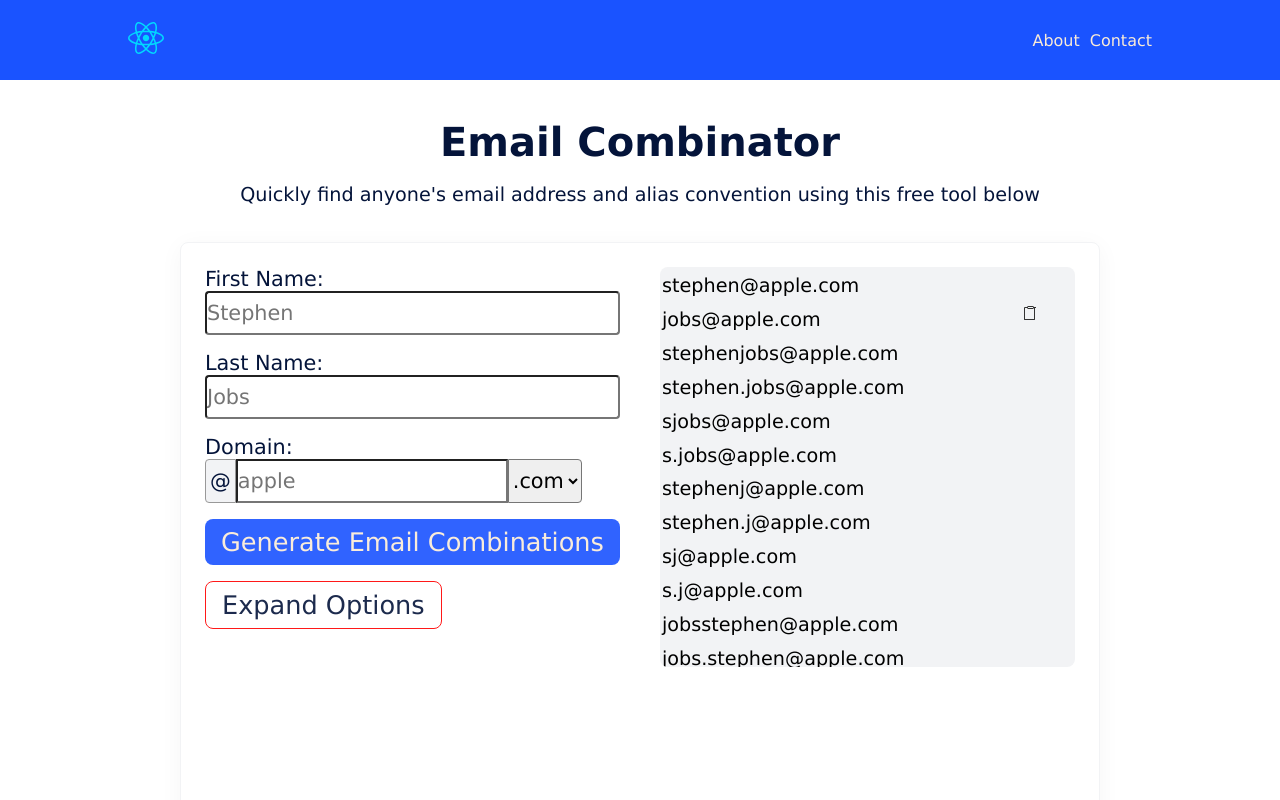
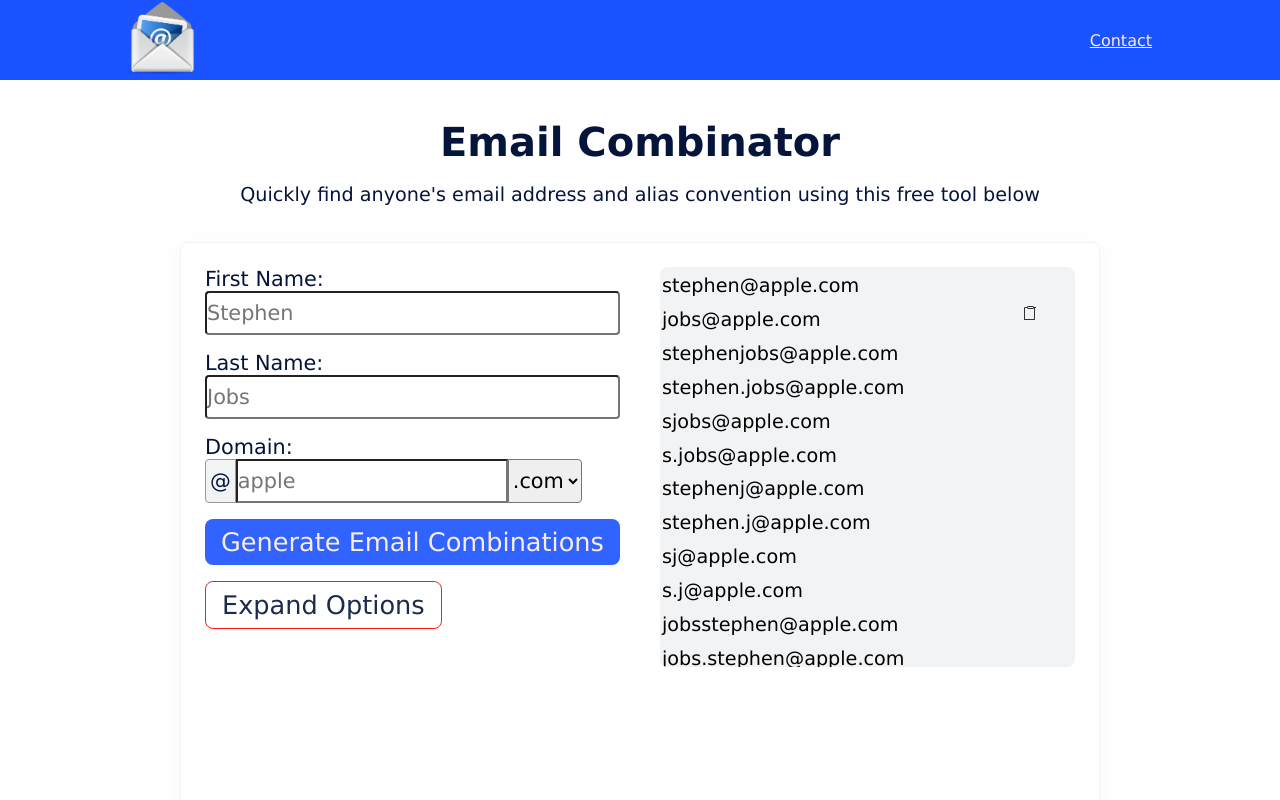
Before and after one commit to bidpivot/email-validator-react, a React (Vite) app: page / in a window 1280 px wide. Shown: the top 800 px of the page. Built offline with nearby package versions, Linux system fonts and the light colour scheme.

Commit message:
made small changes to the header and footer

```diff
--- a/src/components/Header.jsx
+++ b/src/components/Header.jsx
@@ -6,16 +6,17 @@
       <div className="" id="header">
         <div>
           <img
-            src={react}
+            src={emailLogo}
             className="logo react"
             alt=""
             width={30}
             height={30}
+            id="logo"
           />
         </div>
         <div id="header-right">
-          <p>About</p>
-          <p>Contact</p>
+          {/* <p>About</p> */}
+          <p><a href="mailto:contact@roscoemarketing.com" target="_blank">Contact</a></p>
         </div>
       </div>
     </>
--- a/src/css/footer.css
+++ b/src/css/footer.css
@@ -6,6 +6,7 @@
   padding-inline: 5px;
   position: sticky;
   bottom: 0;
+  padding-inline: 5%;
   min-height: 10vh;
 }
 
--- a/src/css/header.css
+++ b/src/css/header.css
@@ -11,12 +11,17 @@
   color: var(--text-darkmode);
 }
 
-.logo {
-  width: 100%;
-  height: auto;
-}
+/* .logo { */
+/*   width: 100%; */
+/*   height: auto; */
+/* } */
 
 #header-right {
   display: flex;
   gap: 10px;
 }
+
+#logo {
+  width: 70px;
+  height: auto;
+}
```
